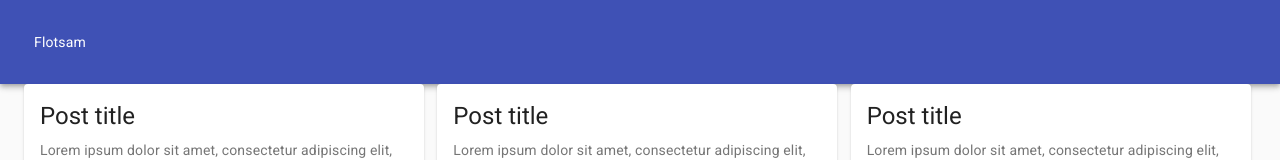
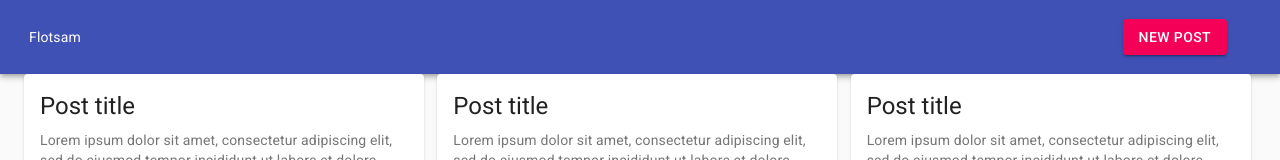
Before and after one commit to llatvak/FlotsamBlog, a React (Create React App) app in the folder client/: page / in a window 1280 px wide. Shown: the top 160 px of the page. Built offline with nearby package versions, Linux system fonts and the light colour scheme.

Commit message:
Add button for creating a new blog post.

```diff
--- a/client/src/components/NavBar.js
+++ b/client/src/components/NavBar.js
@@ -1,28 +1,54 @@
-import React from 'react'
+import React, { useState } from "react";
+import { Link as RouterLink } from "react-router-dom";
 import { makeStyles } from '@material-ui/core/styles';
+import Button from '@material-ui/core/Button';
 import AppBar from '@material-ui/core/AppBar'
 import Toolbar from '@material-ui/core/Toolbar'
 import Typography from '@material-ui/core/Typography'
 
 const useStyles = makeStyles({
     appbar: {
-        padding: 10,
+        padding: 5,
+        justify: "space-between",
       },
+    title: {
+        flexGrow: 1,
+    },
+    toolbarCategories: {
+
+    },
+    toolbarUserActions: {
+
+    }
   });
 
 const NavBar = (props) => {
 
     const { categories, title } = props;
     const classes = useStyles();
+    const [clicked, setClicked] = useState(false);
+
+    function handleClick() {
+        return setClicked(true);
+      }
 
     return (
+
+        <div>
         <AppBar className={classes.appbar} position="static">
             <Toolbar>
-                <Typography variant="title" color="inherit">
+                <Typography className={classes.title} variant="title" color="inherit" >
                 {title}
                 </Typography>
+                <Toolbar className={classes.toolbarUserActions}>
+                    <Button variant="contained" color="secondary" component={RouterLink} to="/newpost">
+                        New post
+                    </Button>
+                </Toolbar>
             </Toolbar>
         </AppBar>
+
+        </div>
     )
 }
 export default NavBar;
```
